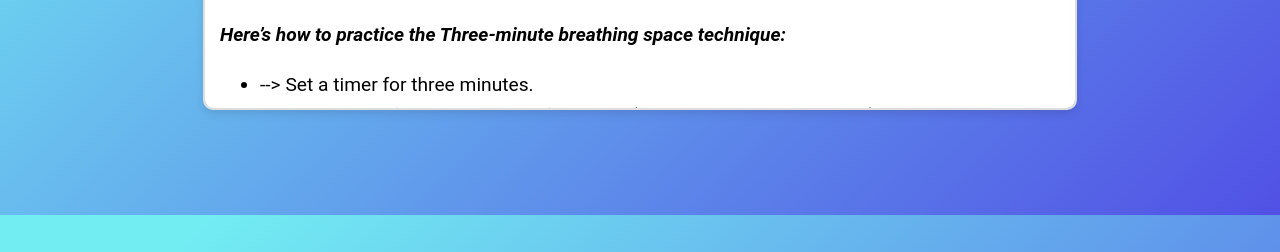
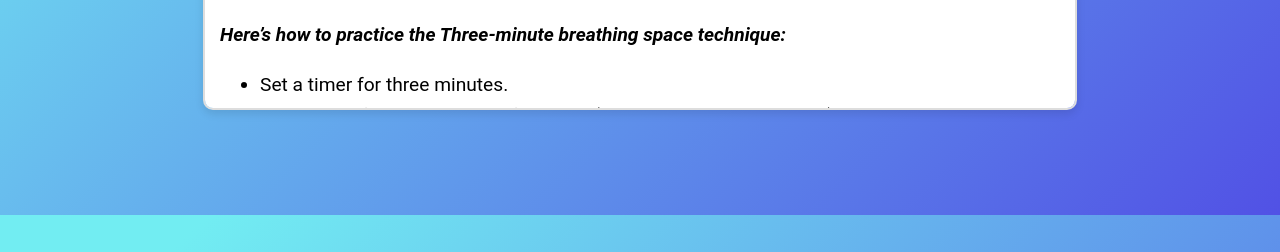
Before and after one commit to Lakkshhh/MindZen, a React (Create React App) app: page /mindfulness-exercises in a window 1280 px wide. Shown: the part 585-837 px from the top of the page. Built offline with nearby package versions, Linux system fonts and the light colour scheme.

Commit message:
Added more sound buttons, made css better

```diff
--- a/src/components/FocusSession.css
+++ b/src/components/FocusSession.css
@@ -7,6 +7,12 @@
   71% { color: indigo; }
   85% { color: violet; }
   100% { color: red; }
+}
+
+@keyframes spooky-font {
+  0% { font-family: 'Creepster', cursive; }
+  50% { font-family: 'Zombie', cursive; }
+  100% { font-family: 'Creepster', cursive; }
 }
 
 .focus-session-container {
@@ -45,6 +51,7 @@
   font-size: 2rem;
   margin-bottom: 40px;
   font-family: 'Roboto', sans-serif;
+  animation: spooky-font 5s infinite;
 }
 
 .focus-session-button {
--- a/src/components/MindfulnessExercises.js
+++ b/src/components/MindfulnessExercises.js
@@ -8,10 +8,10 @@ const MindfulnessExercises = () => {
       title: "Three-minute breathing space",
       description: "This quick exercise takes just three minutes to do, making it realistic for those busy, busy days. According to Dr. Vieten, it’s commonly used in mindfulness-based cognitive therapy, a type of therapy that has been shown to improve symptoms of stress, anxiety, and depression.",
       steps: [
-        " --> Set a timer for three minutes.",
-        " --> Sit in a comfortable position if you can (though standing works too), ideally in a relatively calm environment (the bathroom counts), and close your eyes if you want. Notice what’s happening in your mind and body right now. Are you worrying about a problem or mistake? Do you feel warm or cold? Is there a distracting sound in your environment? Simply notice whatever you’re experiencing at the moment.",
-        " --> Bring your full attention to your breath, focusing on the sensation of the air flowing in and out of your body.",
-        " --> Expand your zone of awareness further out from your breathing so that it includes your whole body. You might notice your posture, your facial expression, or areas of muscle tension. Again, simply pay attention to whatever’s going on with your body."
+        "Set a timer for three minutes.",
+        "Sit in a comfortable position if you can (though standing works too), ideally in a relatively calm environment (the bathroom counts), and close your eyes if you want. Notice what’s happening in your mind and body right now. Are you worrying about a problem or mistake? Do you feel warm or cold? Is there a distracting sound in your environment? Simply notice whatever you’re experiencing at the moment.",
+        "Bring your full attention to your breath, focusing on the sensation of the air flowing in and out of your body.",
+        "Expand your zone of awareness further out from your breathing so that it includes your whole body. You might notice your posture, your facial expression, or areas of muscle tension. Again, simply pay attention to whatever’s going on with your body."
       ]
     },
     {
@@ -19,10 +19,10 @@ const MindfulnessExercises = () => {
       title: "Listening mindfulness",
       description: "For Dr. Urgola, zeroing in on sounds is one of her favorite ways to implement mindful living. It involves focusing on a specific sound in your current environment—whether that’s on a bus, say, or in your kitchen—for several minutes. “Maybe it’s something obvious and loud, or maybe it’s something in the background,” says Dr. Urgola. Anything goes, really.",
       steps: [
-        " --> Close your eyes if it feels good. If not, find a spot in your space to softly gaze at (relax your eyes and don’t focus on anything specific).",
-        " --> Listen deeply to that sound. Take note of its tone (Is it soft? Buzzy? Harsh?), rhythm (maybe it’s steady or irregular), and volume.",
-        " --> Stay with the sound as best you can. If your mind wanders off, that’s okay; just acknowledge that and come back to the sound. You can even imagine your distracting thoughts drifting away from you on a balloon or floating down a stream on a leaf, suggests Dr. Urgola.",
-        " --> End the exercise whenever you feel ready to stop."
+        "Close your eyes if it feels good. If not, find a spot in your space to softly gaze at (relax your eyes and don’t focus on anything specific).",
+        "Listen deeply to that sound. Take note of its tone (Is it soft? Buzzy? Harsh?), rhythm (maybe it’s steady or irregular), and volume.",
+        "Stay with the sound as best you can. If your mind wanders off, that’s okay; just acknowledge that and come back to the sound. You can even imagine your distracting thoughts drifting away from you on a balloon or floating down a stream on a leaf, suggests Dr. Urgola.",
+        "End the exercise whenever you feel ready to stop."
       ]
     },
     {
@@ -30,8 +30,8 @@ const MindfulnessExercises = () => {
       title: "Dishwashing",
       description: "Yes, you read that right. Hear me out: Instead of doing chores on autopilot, why not use them as opportunities to practice awareness? It’s a small, yet impactful way to check in with yourself, even as you do other tasks.",
       steps: [
-        " --> As you wash the dishes, ask yourself: How warm or cold is the water? How does the sponge feel in my hand? What smells am I experiencing? What’s the texture of the dishes I’m touching?",
-        " --> If your mind drifts off, again, that’s totally okay (and normal). “Your brain is doing what it has evolved to do: think”. Simply notice the drifting then come back to focusing on the dishes. (You can also do this in the shower, FYI)."
+        "As you wash the dishes, ask yourself: How warm or cold is the water? How does the sponge feel in my hand? What smells am I experiencing? What’s the texture of the dishes I’m touching?",
+        "If your mind drifts off, again, that’s totally okay (and normal). “Your brain is doing what it has evolved to do: think”. Simply notice the drifting then come back to focusing on the dishes. (You can also do this in the shower, FYI)."
       ]
     },
     {
@@ -39,10 +39,10 @@ const MindfulnessExercises = () => {
       title: "Body scan",
       description: "“The quick body scan consists of focusing on the different areas of your body one by one, from your feet to your head, and then back down to your feet,” Dr. Vieten explains. “This practice is particularly great when you’re feeling anxious, agitated, nervous, or scattered.”",
       steps: [
-        " --> Close your eyes or maintain a soft gaze (again, where your eyes are relaxed and you’re not focusing on anything in particular).",
-        " --> Bring your attention to the bottom of your feet, followed by your toes, the tops of your feet, your heels, and your ankles. Notice what you’re sensing in each area—think tightness, coldness, a tingling sensation, or nothing at all—without judging it as good or bad.",
-        " --> Move deliberately up your body—to your calves, knees, thighs, hips, etc.—and do the same thing: Notice the physical sensations in each section with curious attention.",
-        " --> When you come to the top of your head, you can either stop or travel back down to your feet again, the same way you came."
+        "Close your eyes or maintain a soft gaze (again, where your eyes are relaxed and you’re not focusing on anything in particular).",
+        "Bring your attention to the bottom of your feet, followed by your toes, the tops of your feet, your heels, and your ankles. Notice what you’re sensing in each area—think tightness, coldness, a tingling sensation, or nothing at all—without judging it as good or bad.",
+        "Move deliberately up your body—to your calves, knees, thighs, hips, etc.—and do the same thing: Notice the physical sensations in each section with curious attention.",
+        "When you come to the top of your head, you can either stop or travel back down to your feet again, the same way you came."
       ]
     },
     {
@@ -50,13 +50,13 @@ const MindfulnessExercises = () => {
       title: "Four-seven-eight mindful breathing",
       description: "The four-seven-eight mindfulness technique is a type of deep breathing exercise. It’s particularly handy for anxiety, as feeling anxious can deregulate our breathing patterns, says Dr. Urgola.",
       steps: [
-        " --> Close your eyes if it feels comfortable. If not, gaze softly gaze at a spot in your environment.",
-        " --> Inhale for a count of four.",
-        " --> Hold for a count of seven.",
-        " --> Exhale for a count of eight.",
-        " --> Make sure you’re breathing deeply, from the pit of your belly (compared to shallow breathing from your chest) so your lungs fill up fully.",
-        " --> Stay with this pattern as best you can.",
-        " --> End the exercise whenever you feel ready to stop."
+        "Close your eyes if it feels comfortable. If not, gaze softly gaze at a spot in your environment.",
+        "Inhale for a count of four.",
+        "Hold for a count of seven.",
+        "Exhale for a count of eight.",
+        "Make sure you’re breathing deeply, from the pit of your belly (compared to shallow breathing from your chest) so your lungs fill up fully.",
+        "Stay with this pattern as best you can.",
+        "End the exercise whenever you feel ready to stop."
       ]
     },
     {
@@ -64,10 +64,10 @@ const MindfulnessExercises = () => {
       title: "People-watching",
       description: "You can turn your commute or leisurely walk into a mini mindfulness session by noticing strangers around you. Dr. Urgola, who adapted this exercise from Mindfulness Cards: Simple Practices for Everyday Life ($12, Amazon), sometimes suggests it to her clients and describes it as “a way to pull ourselves out of our heads.” When you notice people, it creates an opportunity to detach from your own mental chatter, allowing you to practice awareness without actually meditating.",
       steps: [
-        " --> Take a moment to notice the people around you.",
-        " --> As you observe them, try not to form judgments or stories about them. If your mind starts to judge or assume, try to let those thoughts go and bring your focus back to a neutral awareness.",
-        " --> If you feel comfortable, you can also try engaging one or more strangers. Maybe say hello, make eye contact, or offer a smile.",
-        " --> If not, that’s fine too. Simply observe whoever is currently around you."
+        "Take a moment to notice the people around you.",
+        "As you observe them, try not to form judgments or stories about them. If your mind starts to judge or assume, try to let those thoughts go and bring your focus back to a neutral awareness.",
+        "If you feel comfortable, you can also try engaging one or more strangers. Maybe say hello, make eye contact, or offer a smile.",
+        "If not, that’s fine too. Simply observe whoever is currently around you."
       ]
     },
     {
@@ -75,13 +75,13 @@ const MindfulnessExercises = () => {
       title: "Group drawing",
       description: "If you have children, the notion of setting aside personal time for mindfulness exercises might seem unattainable—laughable even. But who says the little people can’t get involved? With a family exercise like group drawing, you can “practice the concept of nonjudgment, one of the components of mindfulness,” says Dr. Urgola.",
       steps: [
-        " --> For this mindful activity, you’ll need a piece of paper and drawing supplies (think colored pencils or crayons) for each person.",
-        " --> Set a timer for one minute.",
-        " --> Start drawing something (anything!) on your piece of paper.",
-        " --> When the time is up, pass the paper to the person on your left.",
-        " --> Reset the timer. The person who got your paper will now add to your drawing for another minute.",
-        " --> Continue drawing and passing along in one-minute intervals until all the papers are returned to their original owners.",
-        " --> During this exercise, notice any judgments about the activity, the drawing you were just handed, how you’re drawing, or what the drawing will look like in the end. Acknowledge and let them go, allowing yourself to focus on the task at hand."
+        "For this mindful activity, you’ll need a piece of paper and drawing supplies (think colored pencils or crayons) for each person.",
+        "Set a timer for one minute.",
+        "Start drawing something (anything!) on your piece of paper.",
+        "When the time is up, pass the paper to the person on your left.",
+        "Reset the timer. The person who got your paper will now add to your drawing for another minute.",
+        "Continue drawing and passing along in one-minute intervals until all the papers are returned to their original owners.",
+        "During this exercise, notice any judgments about the activity, the drawing you were just handed, how you’re drawing, or what the drawing will look like in the end. Acknowledge and let them go, allowing yourself to focus on the task at hand."
       ]
     }
   ];
```
Also changed, not shown: src/components/FocusSession.js (+16 -4 lines), src/components/MeditationSounds.css (+63 -24 lines), src/components/MeditationSounds.js (+46 -9 lines).
